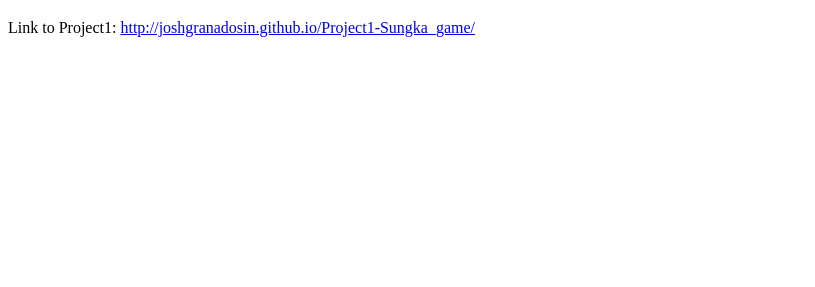
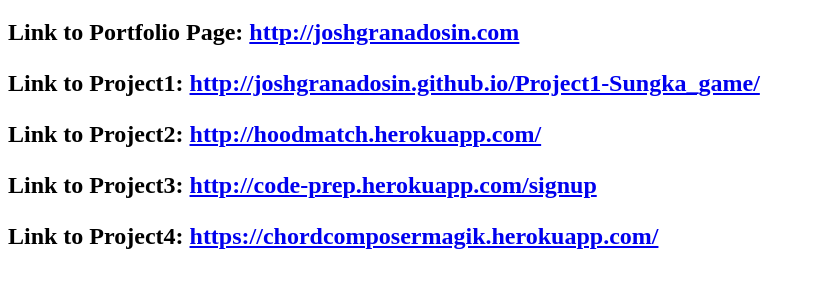
Before and after one commit to joshgranadosin/joshgranadosin.github.io, a plain HTML site: page index.html in a window 1280 px wide. Shown: the part 61-348 px from the top of the page, without its empty margins (0-815 px from the left). Drawn offline with Linux system fonts and the light colour scheme.

Commit message:
Added some links

```diff
--- a/index.html
+++ b/index.html
@@ -5,6 +5,10 @@
 </head>
 <body>
 <h1>Joshua Granadosin's github page</h1>
-<p>Link to Project1: <a href="http://joshgranadosin.github.io/Project1-Sungka_game/">http://joshgranadosin.github.io/Project1-Sungka_game/</a></p>
+<h2>Link to Portfolio Page: <a href="http://joshgranadosin.com/">http://joshgranadosin.com</a></p>
+<h2>Link to Project1: <a href="http://joshgranadosin.github.io/Project1-Sungka_game/">http://joshgranadosin.github.io/Project1-Sungka_game/</a></p>
+<h2>Link to Project2: <a href="http://hoodmatch.herokuapp.com/">http://hoodmatch.herokuapp.com/</a></p>
+<h2>Link to Project3: <a href="http://code-prep.herokuapp.com/signup">http://code-prep.herokuapp.com/signup</a></p>
+<h2>Link to Project4: <a href="https://chordcomposermagik.herokuapp.com/">https://chordcomposermagik.herokuapp.com/</a></p>
 </body>
 </html>
```
